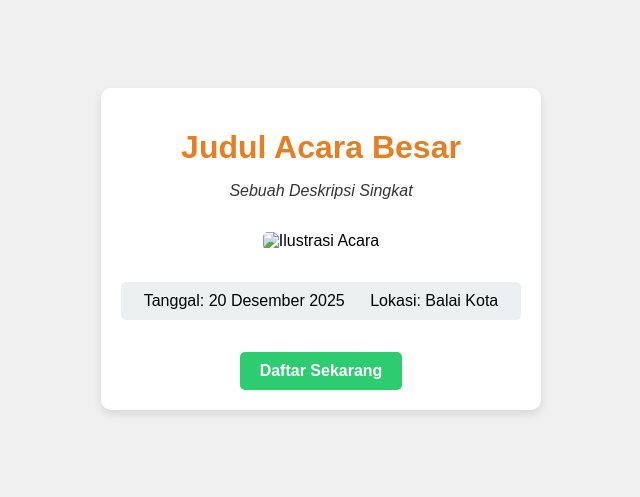
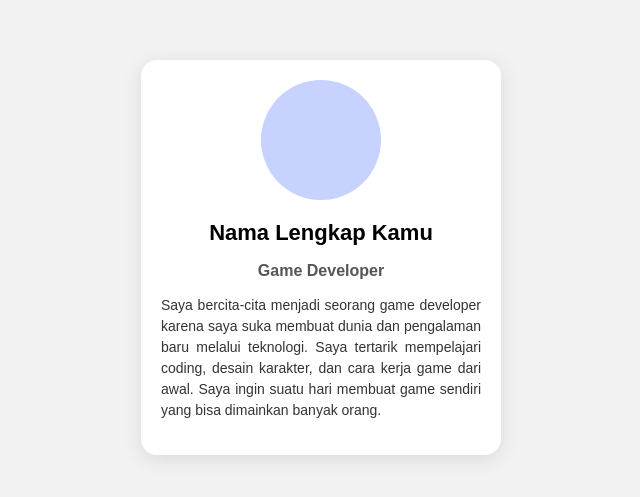
Before and after one commit to Nage-27/html, a plain HTML site: page Pertemuan -1/pertemuan-37/y.html in a window 1280 px wide. Shown: the part 151-648 px from the top of the page, without its empty margins (319-959 px from the left). Drawn offline with Linux system fonts and the light colour scheme.

```diff
--- a/Pertemuan -1/pertemuan-37/y.html
+++ b/Pertemuan -1/pertemuan-37/y.html
@@ -3,79 +3,70 @@
 <head>
   <meta charset="UTF-8">
   <meta name="viewport" content="width=device-width, initial-scale=1.0">
-    <title>Poster Acara Kesenian</title>
+  <title>Mini Magang Impian Saya</title>
   <style>
     body {
-    font-family: sans-serif;
+  font-family: Arial, sans-serif;
+  background: #f2f2f2;
   display: flex;
   justify-content: center;
   align-items: center;
   min-height: 100vh;
-    margin: 0;
-    background-color: #f0f0f0;
 }
 
-.poster-container {
-    width: 400px; /* Lebar poster yang umum */
+.profile-card {
+  width: 320px;
+  background: #ffffff;
   padding: 20px;
-    background-color: #ffffff;
-    box-shadow: 0 4px 8px rgba(0,0,0,0.1);
+  border-radius: 16px;
+  box-shadow: 0 4px 20px rgba(0,0,0,0.1);
   text-align: center;
-    border-radius: 10px;
-    /* Properti lain untuk desain visual */
 }
 
-h1 {
-    color: #e67e22;
-    font-size: 2em;
-    margin-bottom: 0.5em;
+.photo {
+  width: 120px;
+  height: 120px;
+  background: #c7d2fe; /* warna placeholder */
+  border-radius: 50%;
+  margin: 0 auto 20px;
 }
 
-.subtitle {
-    color: #333;
-    font-style: italic;
+.name {
+  font-size: 22px;
+  margin-bottom: 5px;
+  font-weight: bold;
 }
 
-img {
-    max-width: 100%;
-    height: auto;
-    margin: 1em 0;
-    border-radius: 5px;
+.profession {
+  font-size: 16px;
+  color: #555;
+  margin-bottom: 15px;
 }
 
-.details {
-    margin: 1em 0;
-    display: flex;
-    justify-content: space-around;
-    background-color: #ecf0f1;
-    padding: 10px;
-    border-radius: 5px;
-}
-
-.cta-button {
-    display: inline-block;
-    background-color: #2ecc71;
-    color: white;
-    padding: 10px 20px;
-    text-decoration: none;
-    border-radius: 5px;
-    margin-top: 1em;
-    font-weight: bold;
+.description {
+  font-size: 14px;
+  line-height: 1.5;
+  color: #333;
+  text-align: justify;
 }
 
   </style>
 </head>
 <body>
-    <div class="poster-container">
-        <!-- Konten poster Anda ada di sini -->
-        <h1>Judul Acara Besar</h1>
-        <p class="subtitle">Sebuah Deskripsi Singkat</p>
-        <img src="gambar-ilustrasi.jpg" alt="Ilustrasi Acara">
-        <div class="details">
-            <span>Tanggal: 20 Desember 2025</span>
-            <span>Lokasi: Balai Kota</span>
+
+  <div class="profile-card">
+    <div class="photo"></div>
+
+    <h2 class="name">Nama Lengkap Kamu</h2>
+    <h3 class="profession">Game Developer</h3>
+
+    <p class="description">
+      Saya bercita-cita menjadi seorang game developer karena saya suka membuat dunia dan pengalaman baru melalui teknologi.
+      Saya tertarik mempelajari coding, desain karakter, dan cara kerja game dari awal.
+      Saya ingin suatu hari membuat game sendiri yang bisa dimainkan banyak orang.
+    </p>
   </div>
-        <a href="https://example.com/daftar" class="cta-button">Daftar Sekarang</a>
-    </div>
+
+
 </body>
 </html>
--- a/Pertemuan -1/pertemuan-38/tugas-besar.css
+++ /dev/null
@@ -1,57 +0,0 @@
-body {
-    font-family: sans-serif;
-    display: flex;
-    justify-content: center;
-    align-items: center;
-    min-height: 100vh;
-    margin: 0;
-    background-color: #f0f0f0;
-}
-
-.poster-container {
-    width: 400px; /* Lebar poster yang umum */
-    padding: 20px;
-    background-color: #ffffff;
-    box-shadow: 0 4px 8px rgba(0,0,0,0.1);
-    text-align: center;
-    border-radius: 10px;
-    /* Properti lain untuk desain visual */
-}
-
-h1 {
-    color: #e67e22;
-    font-size: 2em;
-    margin-bottom: 0.5em;
-}
-
-.subtitle {
-    color: #333;
-    font-style: italic;
-}
-
-img {
-    max-width: 100%;
-    height: auto;
-    margin: 1em 0;
-    border-radius: 5px;
-}
-
-.details {
-    margin: 1em 0;
-    display: flex;
-    justify-content: space-around;
-    background-color: #ecf0f1;
-    padding: 10px;
-    border-radius: 5px;
-}
-
-.cta-button {
-    display: inline-block;
-    background-color: #2ecc71;
-    color: white;
-    padding: 10px 20px;
-    text-decoration: none;
-    border-radius: 5px;
-    margin-top: 1em;
-    font-weight: bold;
-}
```
Also changed, not shown: Pertemuan -1/pertemuan-39/landingpagecompany-profile.html (added, +100 -0 lines), Pertemuan -1/pertemuan-39/download (4).jpeg (added). Lines whose indentation alone changed are shown as unchanged.
